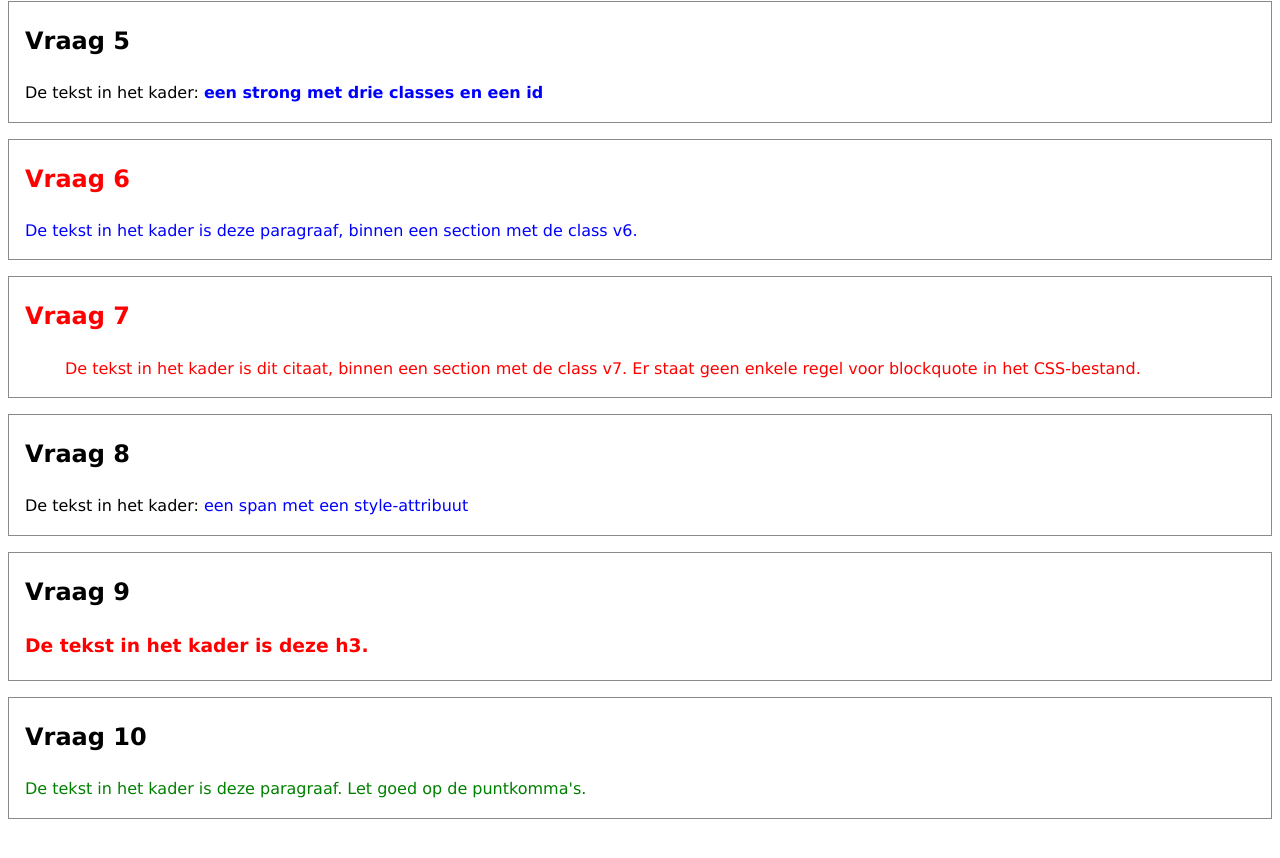
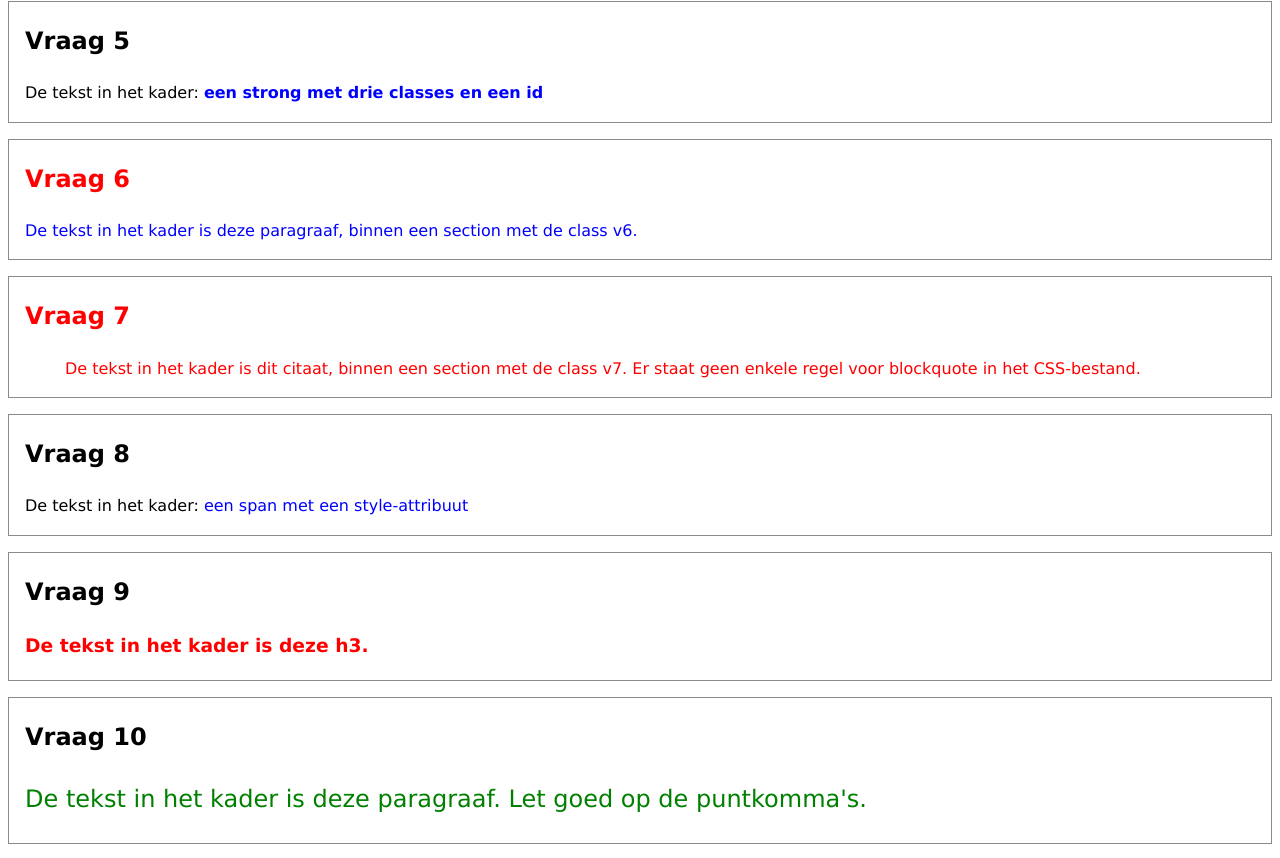
Before and after one commit to Hakimmokka/WebTech, a plain HTML site: page labo-02/cascade/index.html in a window 1280 px wide. Shown: the part 686-1544 px from the top of the page. Before the commit the page ends 1521 px from the top, so only its background shows below. Drawn offline with Linux system fonts and the light colour scheme.

Commit message:
halverwege commit

```diff
--- a/labo-02/cascade/css/stijl.css
+++ b/labo-02/cascade/css/stijl.css
@@ -16,34 +16,34 @@ body {
 a {
   color: green;
 }
-
+/* alle links worden de kleur groend */
 /* ---- vraag 2 ---- */
 .v2-tekst {
   color: red;
 }
-
+/* de tekst van vraag 2 word rood*/
 .v2-tekst {
   color: blue;
 }
-
+/* de tekst van vraag 2 word blauw */
 /* ---- vraag 3 ---- */
 .opvallend {
   color: red;
 }
-
+/* in vraag 3 word een deel van de tekst rood */
 em {
   color: blue;
 }
-
+/* het verdikt de tekst en maakt het blauw */
 /* ---- vraag 4 ---- */
 .v4 > a {
   color: green;
 }
-
+/* .v4 class bestaat niet maar als het zou bestaan dan zou de eenvolgende a de kleur groen krijgen */
 .v4 a {
   color: red;
 }
-
+/* .v4 a class bestaat niet dus het zal niets doen */
 /* ---- vraag 5 ---- */
 .een.twee.drie {
   color: red;
@@ -85,5 +85,4 @@ h3 {
 .v10-tekst {
   color: green;
   font-size: 1.5rem
-  color: blue;
 }
```
